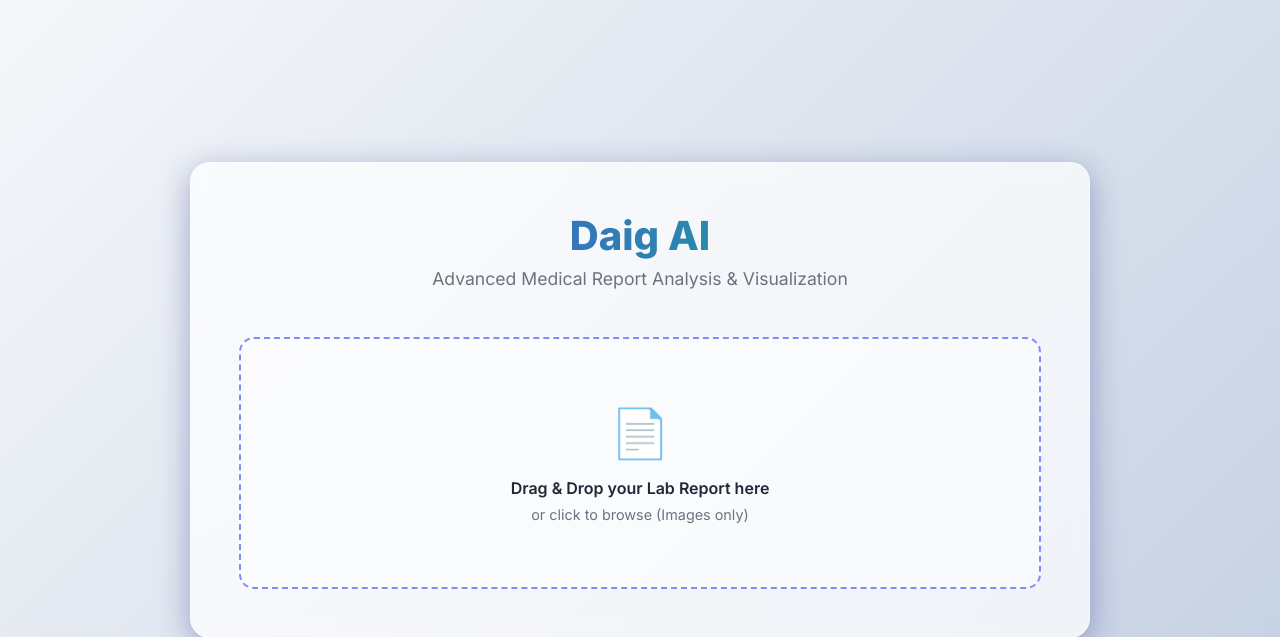
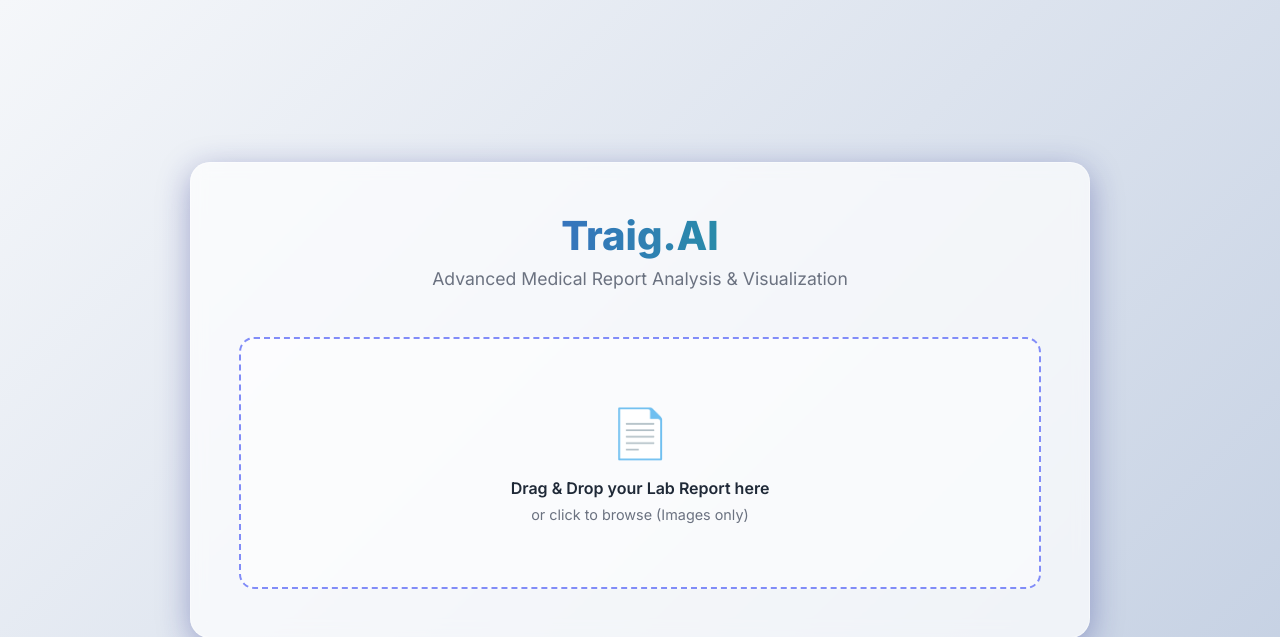
Before and after one commit to piyusharma00721/Traig.AI, a FastAPI app: page / in a window 1280 px wide. Shown: the top 637 px of the page. Run offline with FastAPI, Linux system fonts and the light colour scheme.

Commit message:
Initiallised brand name

```diff
--- a/app/services/llm_service.py
+++ b/app/services/llm_service.py
@@ -14,7 +14,7 @@ class LLMService:
         content = await file.read()
 
         system_prompt = """
-        You are an expert medical lab analyst assisting a patient via 'Daig AI'.
+        You are an expert medical lab analyst assisting a patient via 'Traig.AI'.
         Analyze the provided image of a CBC (Complete Blood Count) report.
 
         Extract the following information and return it in valid JSON format:
--- a/app/templates/index.html
+++ b/app/templates/index.html
@@ -4,7 +4,7 @@
 <head>
     <meta charset="UTF-8">
     <meta name="viewport" content="width=device-width, initial-scale=1.0">
-    <title>Daig AI | Intelligent Health Analysis</title>
+    <title>Traig.AI | Intelligent Health Analysis</title>
     <link rel="stylesheet" href="/static/css/style.css">
     <!-- Chart.js -->
     <script src="https://cdn.jsdelivr.net/npm/chart.js"></script>
@@ -17,7 +17,7 @@
 <body>
     <div class="container">
         <header>
-            <h1>Daig AI</h1>
+            <h1>Traig.AI</h1>
             <p class="subtitle">Advanced Medical Report Analysis & Visualization</p>
         </header>
 
```
Also changed, not shown: README.md.
